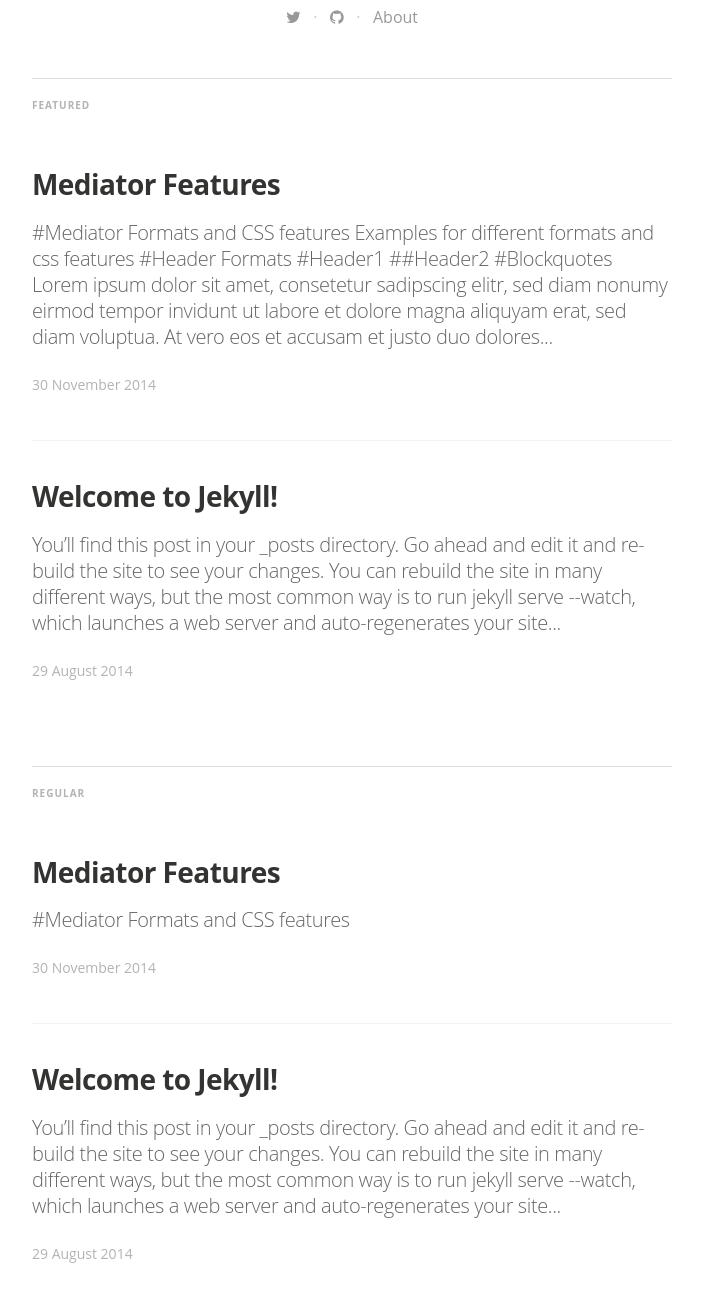
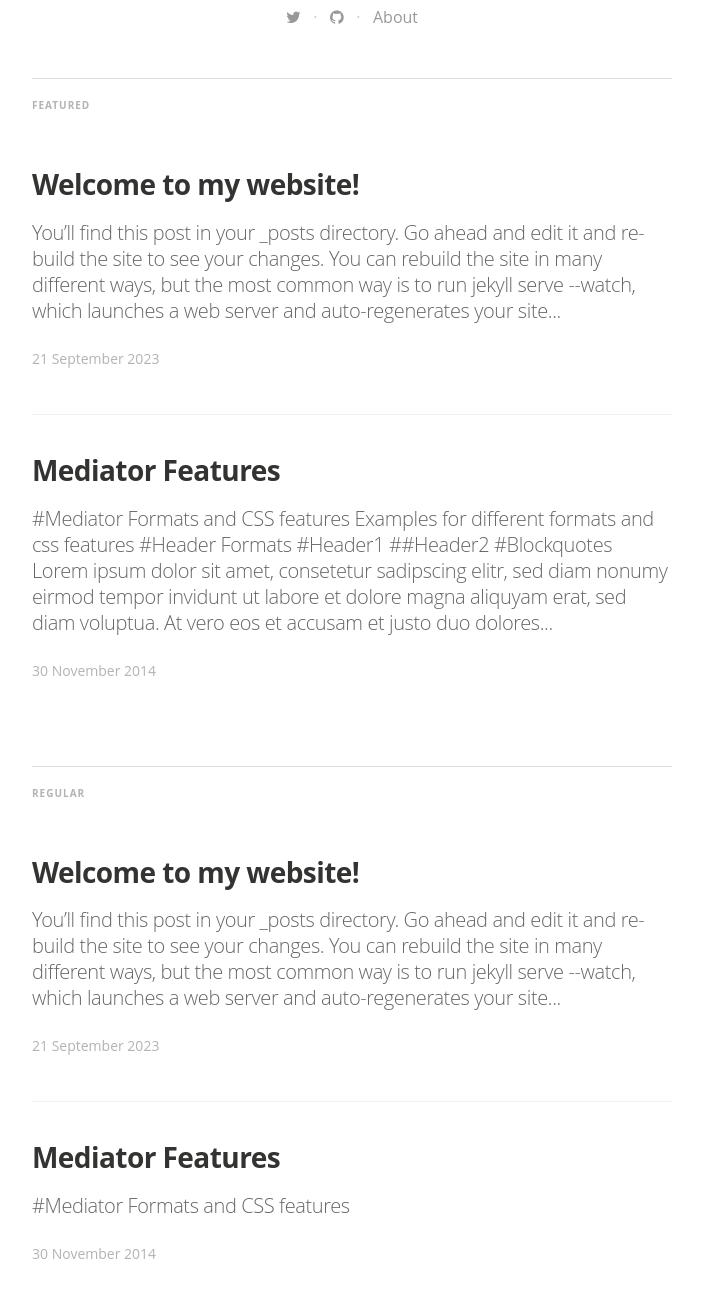
Before and after one commit to gabiralta/gabiralta.github.io, a Jekyll site: the page built from index.html, in a window 1280 px wide and 1400 px high, scrolled down 538 px, cut to the strip 95-1397 px from the top of the window. Shown: the whole strip, without its empty margins (288-991 px from the left). Built offline with Jekyll 4.4.1, drawn with Linux system fonts in a browser that asks for light colours; nearby versions of some CDN libraries; some web fonts are replaced; the list of posts is cut into pages by our own code.

Commit message:
Update 2014-08-29-welcome-to-jekyll.markdown

```diff
--- a/_posts/2014-08-29-welcome-to-jekyll.markdown
+++ b/_posts/2014-08-29-welcome-to-jekyll.markdown
@@ -1,7 +1,7 @@
 ---
 layout: post
-title:  "Welcome to Jekyll!"
-date:   2014-08-29 14:34:25
+title:  "Welcome to my website!"
+date:   2023-09-21 10:14:25
 categories: jekyll update
 tags: featured
 image: /assets/article_images/2014-08-29-welcome-to-jekyll/desktop.JPG
```
